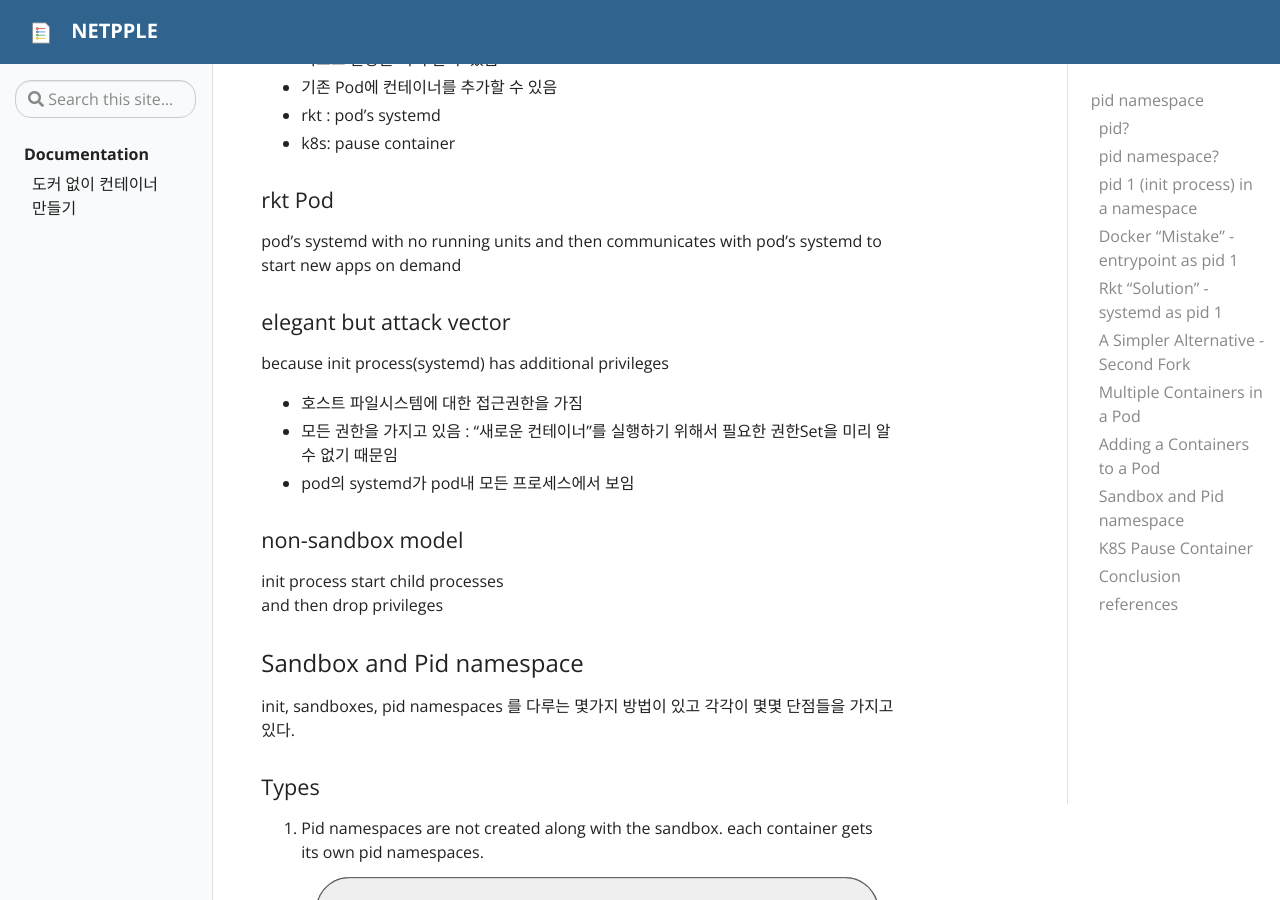
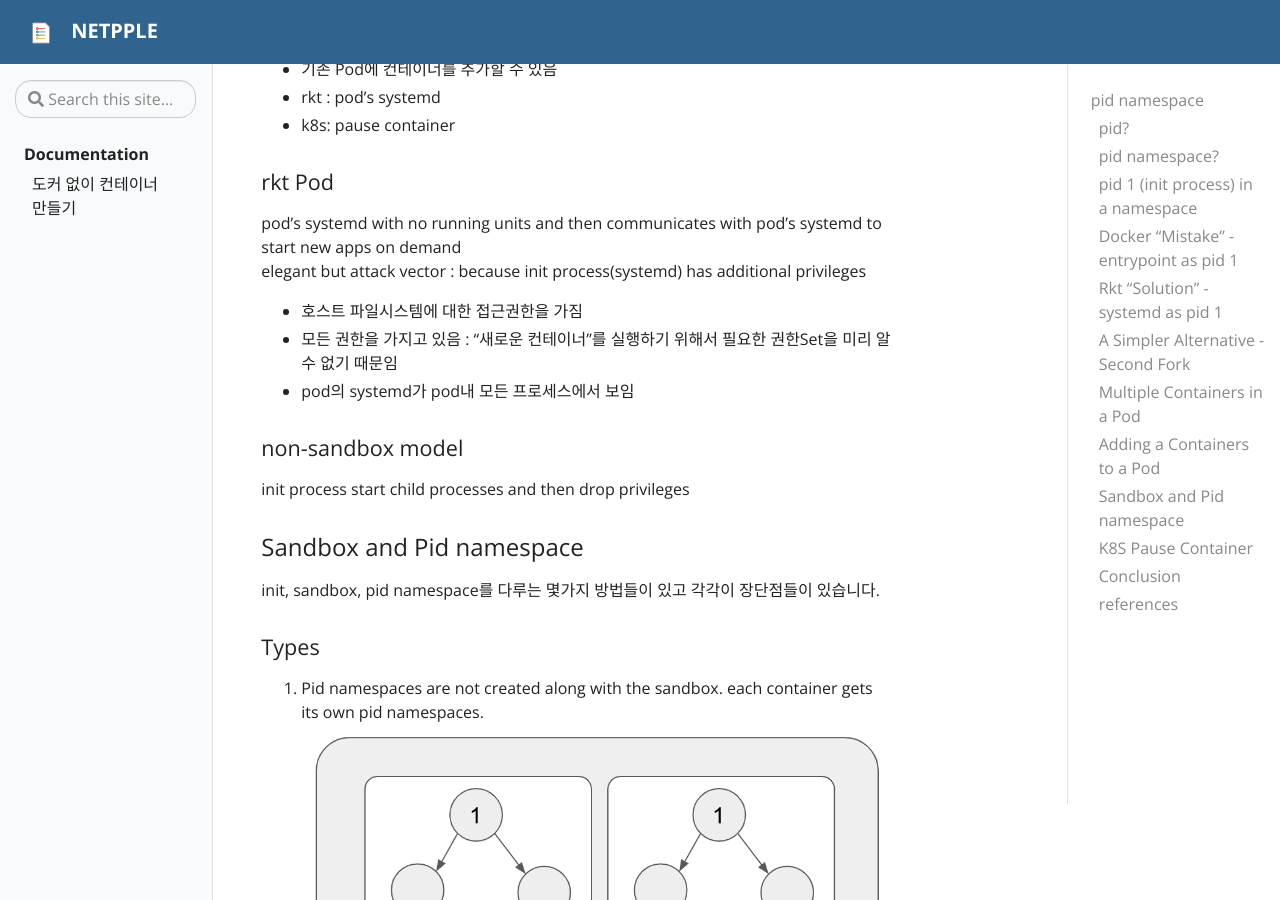
Before and after one commit to netpple/netpple.github.io, a Jekyll site: the page built from _posts/2021-05-04-pid-namespace.md, in a window 1280 px wide and 900 px high, scrolled down 3075 px. Built offline with Jekyll 4.4.1, drawn with Linux system fonts in a browser that asks for light colours; our own code applies the rules of GitHub Pages for plain Markdown files.

Commit message:
내용 정리

````diff
--- a/_posts/2021-05-04-pid-namespace.md
+++ b/_posts/2021-05-04-pid-namespace.md
@@ -72,8 +72,7 @@ single 프로세스에서 systemd와 같은 advanced init system은 과하다
 
 
 ### Multiple Containers in a Pod
-
-#### 관련 프로세스를 함께 실행 vs 프로세스 의존성 격리
+관련 프로세스를 함께 실행 vs 프로세스 의존성 격리
 ```
  the idea of Pod
 ~ Pod is a set of related containers that share some namespaces.
@@ -109,21 +108,18 @@ a small box filled with sand for children to play in
 
 #### rkt Pod
 pod's systemd with no running units and then communicates with pod's systemd to start new apps on demand
-
-#### elegant but attack vector
-because init process(systemd) has additional privileges
+elegant but attack vector : because init process(systemd) has additional privileges
 - 호스트 파일시스템에 대한 접근권한을 가짐
 - 모든 권한을 가지고 있음 : "새로운 컨테이너"를 실행하기 위해서 필요한 권한Set을 미리 알 수 없기 때문임
 - pod의 systemd가 pod내 모든 프로세스에서 보임
 
 
 #### non-sandbox model
-init process start child processes
-and then drop privileges
+init process start child processes and then drop privileges
 
 
 ### Sandbox and Pid namespace
-init, sandboxes, pid namespaces 를 다루는 몇가지 방법이 있고 각각이 몇몇 단점들을 가지고 있다.
+init, sandbox, pid namespace를 다루는 몇가지 방법들이 있고 각각이 장단점들이 있습니다.
 
 #### Types
 1. Pid namespaces are not created along with the sandbox. each container gets its own pid namespaces.
````
